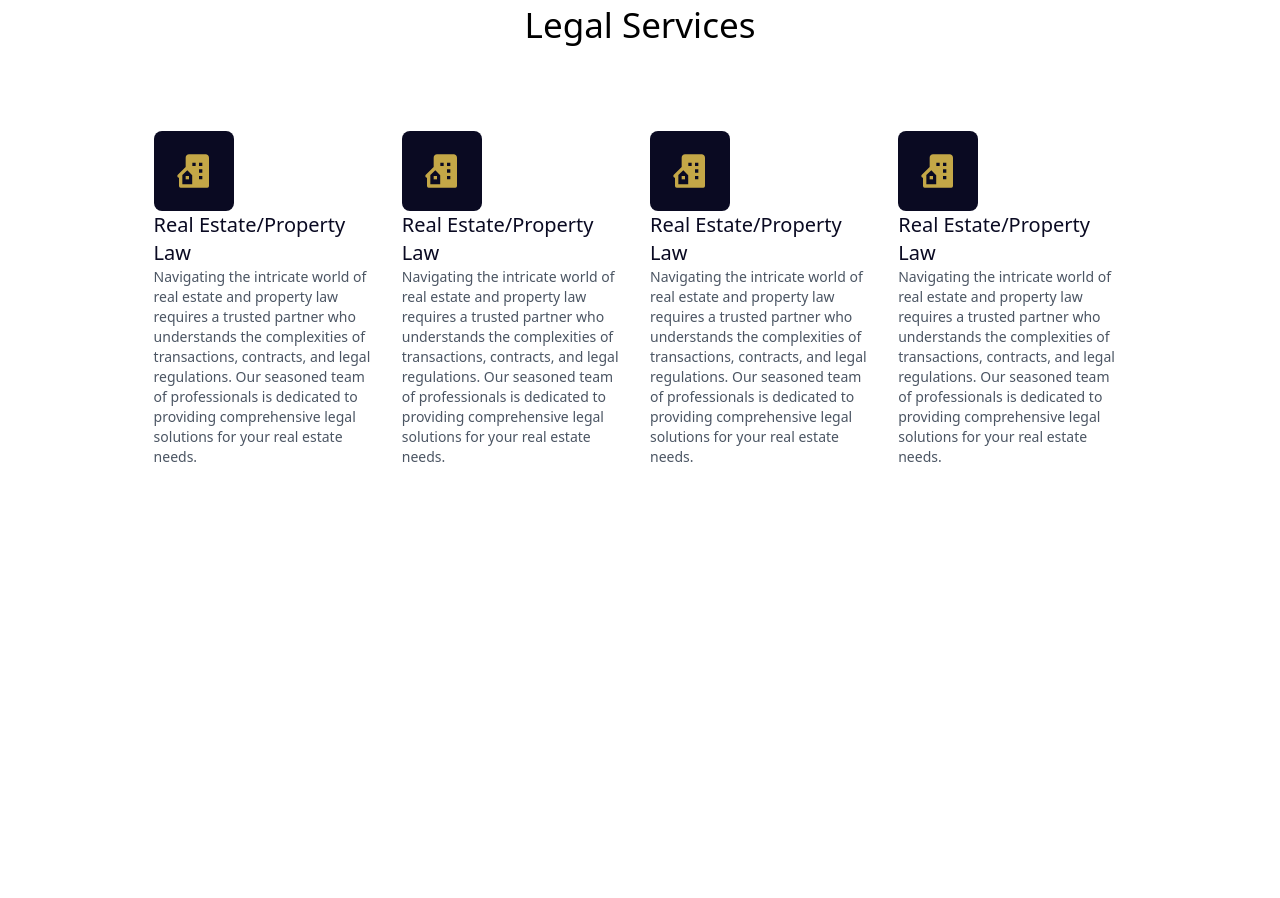
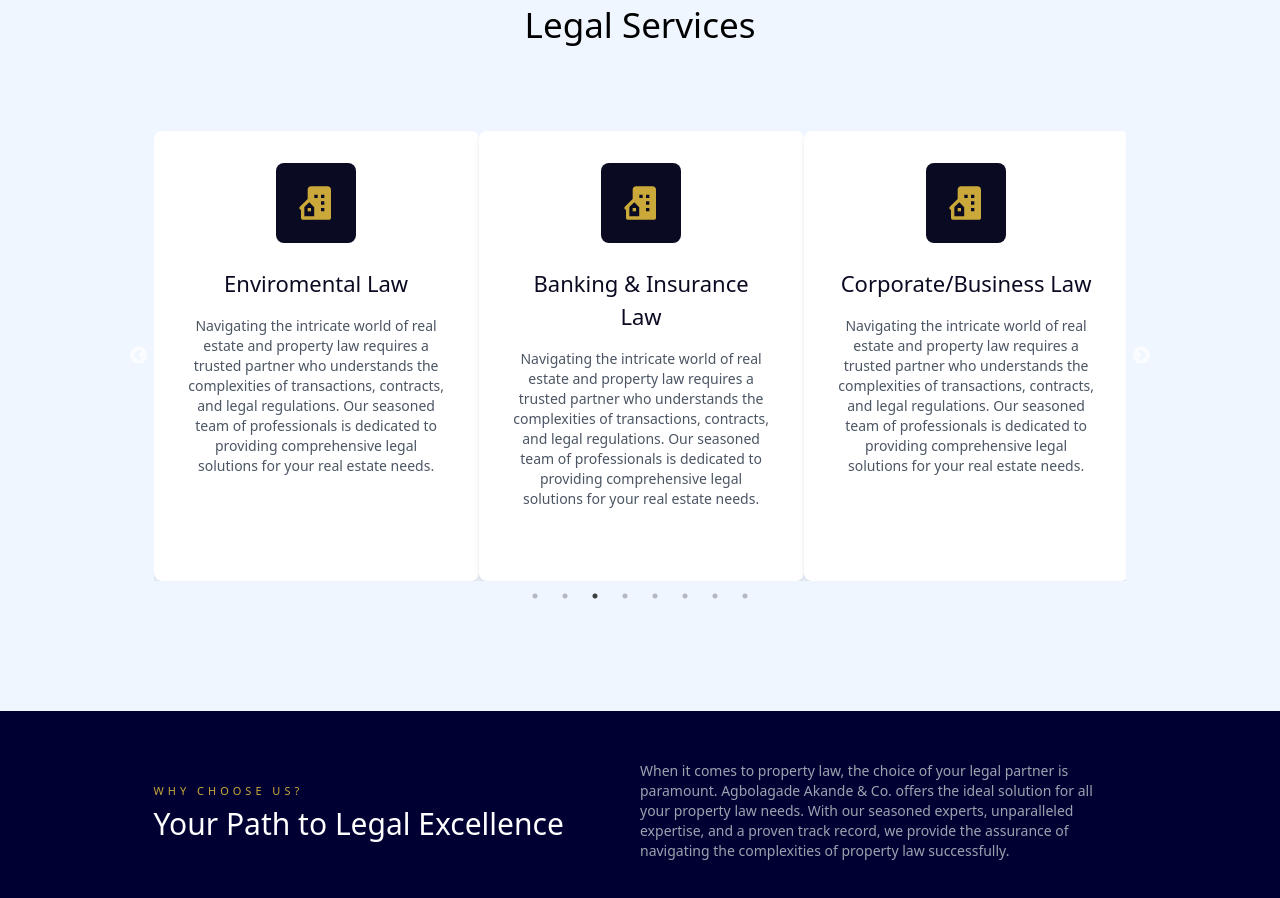
Before and after one commit to Preshstiks/propertylaw, a Next.js app: page / in a window 1280 px wide. Shown: the part 800-1698 px from the top of the page. Before the commit the page ends 1267 px from the top, so only its background shows below. Built offline with nearby package versions, Linux system fonts and the light colour scheme.

Commit message:
changes made

```diff
--- /dev/null
+++ b/components/BottomIntro.js
@@ -0,0 +1,31 @@
+const BottomIntro = () => {
+  return (
+    <div className="px-[12%] py-[50px] bg-[#000033] text-white">
+      <div className="flex items-center justify-between">
+        <div className="w-[100%]">
+          <div>
+            <span className="text-[#CAA839] text-[11px] tracking-[4px]">
+              WHY CHOOSE US?
+            </span>
+          </div>
+          <div>
+            <span className="font-medium text-[30px]">
+              Your Path to Legal Excellence
+            </span>
+          </div>
+        </div>
+        <div className="w-[100%]">
+          <p className="text-gray-400 text-sm font-light">
+            When it comes to property law, the choice of your legal partner is
+            paramount. Agbolagade Akande & Co. offers the ideal solution for all
+            your property law needs. With our seasoned experts, unparalleled
+            expertise, and a proven track record, we provide the assurance of
+            navigating the complexities of property law successfully.
+          </p>
+        </div>
+      </div>
+    </div>
+  );
+};
+
+export default BottomIntro;
--- a/components/Header.js
+++ b/components/Header.js
@@ -20,10 +20,10 @@ const Header = () => {
         </div>
       </div>
       <div className="flex gap-6">
-        <button className="py-4 px-5 text-[#000033] rounded-lg text-sm font-bold bg-[#C4A747]">
+        <button className="py-4 px-5 text-[#000033] rounded-lg text-sm font-bold bg-[#CAA839]">
           Consultation
         </button>
-        <button className="py-4 px-5 bg-[#22224b] rounded-lg text-sm font-bold text-[#C4A747]">
+        <button className="py-4 px-5 bg-[#22224b] rounded-lg text-sm font-bold text-[#CAA839]">
           Our Services
         </button>
       </div>
--- a/components/Navbar.js
+++ b/components/Navbar.js
@@ -9,7 +9,7 @@ const Navbar = () => {
         </div>
         <div>
           <h1 className="text-[25px] font-russo">Agbolagade Akande</h1>
-          <h2 className="font-russo"> & CO</h2>
+          <h2 className="font-russo"> & Co.</h2>
         </div>
       </div>
       <div className="flex gap-7">
--- a/components/Services.js
+++ b/components/Services.js
@@ -1,6 +1,12 @@
-import { icons } from "react-icons";
+import { useState } from "react";
 import { BiSolidBuildingHouse } from "react-icons/bi";
+import Slider from "react-slick";
+import { MdArrowBackIosNew } from "react-icons/md";
+import { MdArrowForwardIos } from "react-icons/md";
+import "slick-carousel/slick/slick.css";
+import "slick-carousel/slick/slick-theme.css";
 const Services = () => {
+  const [currentIndex, setCurrentIndex] = useState(0);
   const OurServices = [
     {
       icon: BiSolidBuildingHouse,
@@ -10,47 +16,95 @@ const Services = () => {
     },
     {
       icon: BiSolidBuildingHouse,
-      title: "Real Estate/Property Law",
+      title: "Land/Property taxation",
       description:
         "Navigating the intricate world of real estate and property law requires a trusted partner who understands the complexities of transactions, contracts, and legal regulations. Our seasoned team of professionals is dedicated to providing comprehensive legal solutions for your real estate needs.",
     },
     {
       icon: BiSolidBuildingHouse,
-      title: "Real Estate/Property Law",
+      title: "Enviromental Law",
       description:
         "Navigating the intricate world of real estate and property law requires a trusted partner who understands the complexities of transactions, contracts, and legal regulations. Our seasoned team of professionals is dedicated to providing comprehensive legal solutions for your real estate needs.",
     },
     {
       icon: BiSolidBuildingHouse,
-      title: "Real Estate/Property Law",
+      title: "Banking & Insurance Law",
       description:
         "Navigating the intricate world of real estate and property law requires a trusted partner who understands the complexities of transactions, contracts, and legal regulations. Our seasoned team of professionals is dedicated to providing comprehensive legal solutions for your real estate needs.",
     },
+    {
+      icon: BiSolidBuildingHouse,
+      title: "Corporate/Business Law",
+      description:
+        "Navigating the intricate world of real estate and property law requires a trusted partner who understands the complexities of transactions, contracts, and legal regulations. Our seasoned team of professionals is dedicated to providing comprehensive legal solutions for your real estate needs.",
+    },
+    {
+      icon: BiSolidBuildingHouse,
+      title: "Adoption Law",
+      description:
+        "Navigating the intricate world of real estate and property law requires a trusted partner who understands the complexities of transactions, contracts, and legal regulations. Our seasoned team of professionals is dedicated to providing comprehensive legal solutions for your real estate needs.",
+    },
+    {
+      icon: BiSolidBuildingHouse,
+      title: "Intellectual Property Law",
+      description:
+        "Navigating the intricate world of real estate and property law requires a trusted partner who understands the complexities of transactions, contracts, and legal regulations. Our seasoned team of professionals is dedicated to providing comprehensive legal solutions for your real estate needs.",
+    },
+    {
+      icon: BiSolidBuildingHouse,
+      title: "Estate planning, Labour and Civil Litigation",
+      description:
+        "Secure your future and protect your rights with our comprehensive legal services. Whether you need to plan your estate, resolve employment issues, or navigate civil disputes, our experienced team is dedicated to guiding you through the complexities of law, providing peace of mind and justice every step of the way.",
+    },
   ];
+
+  const settings = {
+    dots: true,
+    infinite: true,
+    speed: 500,
+    slidesToShow: 3,
+    slidesToScroll: 1,
+    autoplay: true,
+    speed: 1500,
+    autoplaySpeed: 2000,
+    cssEase: "linear",
+  };
   return (
-    <div className="pt-[130px] px-[12%]">
+    <div className="py-[130px] px-[12%]">
       <div className="text-center pb-[80px]">
-        <span className="text-[#C4A747] text-[11px] tracking-[4px]">
+        <span className="text-[#CAA839] text-[11px] tracking-[4px]">
           WE'VE GOT YOU COVERED
         </span>
-        <h1 className=" text-[35px]">Legal Services</h1>
+        <h1 className="text-[35px]">Legal Services</h1>
       </div>
-      <div className="flex items-center justify-center gap-5">
+      <div className="h-full">
+        <Slider {...settings}>
           {OurServices.map((items) => (
-          <div className="w-[250px]">
+            <div
+              key={currentIndex}
+              initial={{ opacity: 0 }}
+              animate={{ opacity: 1 }}
+              exit={{ opacity: 0 }}
+              className="p-8 rounded-lg shadow-md h-[450px] bg-white flex"
+            >
+              <div className="flex items-center justify-center pb-2">
                 <div className="w-[80px] bg-[#0A0A22] h-[80px] rounded-lg flex items-center justify-center">
-              <items.icon className="text-[40px] text-[#C4A747]" />
+                  <items.icon className="text-[40px] text-[#CAA839]" />
+                </div>
+              </div>
+              <div className="py-4">
+                <h2 className="text-[#0A0A22] text-center text-[22px] font-medium">
+                  {items.title}
+                </h2>
               </div>
               <div>
-              <h2 className="text-[#0A0A22] text-xl">{items.title}</h2>
-            </div>
-            <div>
-              <p className=" text-gray-600 text-sm font-light">
+                <p className="text-center text-gray-600 text-sm font-light">
                   {items.description}
                 </p>
               </div>
             </div>
           ))}
+        </Slider>
       </div>
     </div>
   );
--- a/package.json
+++ b/package.json
@@ -9,10 +9,14 @@
     "lint": "next lint"
   },
   "dependencies": {
+    "framer-motion": "^10.16.4",
     "next": "14.0.0",
     "react": "^18",
     "react-dom": "^18",
-    "react-icons": "^4.11.0"
+    "react-icons": "^4.11.0",
+    "react-slick": "^0.29.0",
+    "slick-carousel": "^1.8.1",
+    "swiper": "^11.0.3"
   },
   "devDependencies": {
     "autoprefixer": "^10",
--- a/pages/index.js
+++ b/pages/index.js
@@ -1,17 +1,19 @@
+import BottomIntro from "@/components/BottomIntro";
 import Header from "@/components/Header";
 import Navbar from "@/components/Navbar";
 import Services from "@/components/Services";
 
 export default function Home() {
   return (
-    <div>
+    <div className="bg-blue-50">
       <div className="bg-[#0A0A22] py-12 rounded-bl-[70px] text-white font-montserrat">
-        <div className=" px-[12%]">
+        <div className="px-[12%]">
           <Navbar />
           <Header />
         </div>
       </div>
       <Services />
+      <BottomIntro />
     </div>
   );
 }
```
Also changed, not shown: 1 other file (tests, documents, lock files or other folders). Lines whose indentation alone changed are shown as unchanged.
